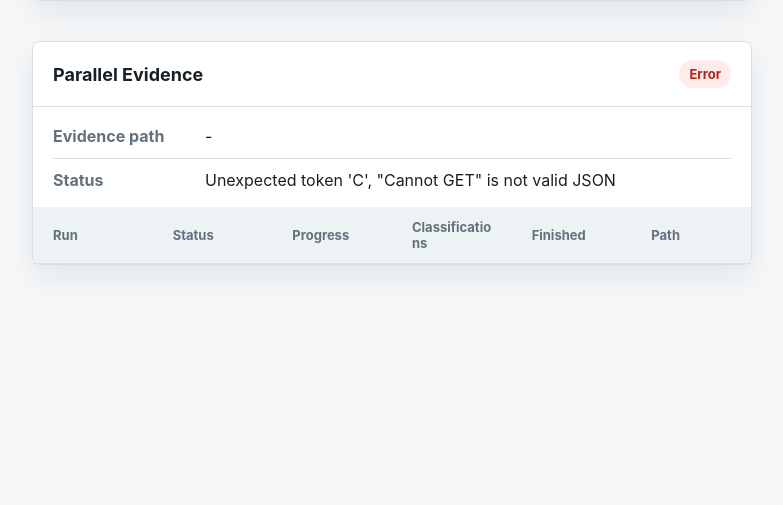
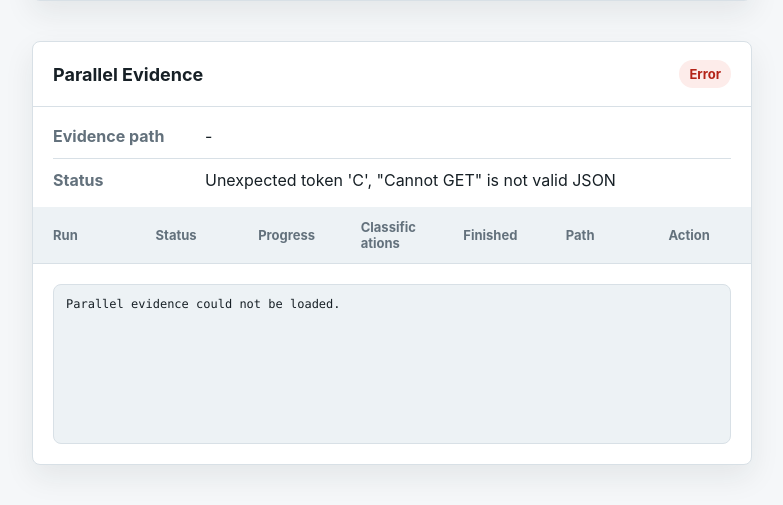
Before and after one commit to canreves/vpos, a Python web app: template src/paynkolay_pos/web/templates/report.html in a window 1280 px wide. Shown: the part 1293-1798 px from the top of the page, without its empty margins (18-801 px from the left). Before the commit the page ends 1562 px from the top, so only its background shows below. Run offline with Jinja, Linux system fonts and the light colour scheme; the template is opened without the code that fills it, so the values that code supplies are empty.

Commit message:
feat: inspect parallel run evidence details

```diff
--- a/src/paynkolay_pos/web/static/css/app.css
+++ b/src/paynkolay_pos/web/static/css/app.css
@@ -433,6 +433,22 @@ select {
   color: var(--text);
 }
 
+.evidence-preview {
+  min-height: 160px;
+  max-height: 420px;
+  margin: 20px;
+  border: 1px solid var(--line);
+  border-radius: 8px;
+  padding: 12px;
+  overflow: auto;
+  white-space: pre-wrap;
+  overflow-wrap: anywhere;
+  background: var(--surface-muted);
+  color: var(--text);
+  font-family: ui-monospace, "SFMono-Regular", Consolas, monospace;
+  font-size: 12px;
+}
+
 .coverage-grid {
   display: grid;
   grid-template-columns: repeat(5, minmax(0, 1fr));
--- a/src/paynkolay_pos/web/static/js/api-client.js
+++ b/src/paynkolay_pos/web/static/js/api-client.js
@@ -48,6 +48,9 @@
     getParallelEvidence() {
       return requestJson("/api/reports/parallel-runs");
     },
+    getParallelEvidenceDetail(runId) {
+      return requestJson(`/api/reports/parallel-runs/${encodeURIComponent(runId)}`);
+    },
     getCredentialReportRun() {
       return requestJson("/api/reports/credential-run");
     },
--- a/src/paynkolay_pos/web/static/js/reports.js
+++ b/src/paynkolay_pos/web/static/js/reports.js
@@ -22,6 +22,7 @@
   const parallelEvidenceRoot = document.getElementById("parallel-evidence-root");
   const parallelEvidenceMessage = document.getElementById("parallel-evidence-message");
   const parallelEvidenceRuns = document.getElementById("parallel-evidence-runs");
+  const parallelEvidenceDetail = document.getElementById("parallel-evidence-detail");
   let credentialRunPoll = null;
 
   function setStatus(text, kind) {
@@ -135,6 +136,7 @@
   function renderParallelEvidence(payload) {
     parallelEvidenceRoot.textContent = payload.evidence_path;
     parallelEvidenceMessage.textContent = payload.message;
+    parallelEvidenceDetail.textContent = "Select a run to inspect its sanitized evidence.";
     parallelEvidenceRuns.replaceChildren();
 
     if (!payload.available || payload.runs.length === 0) {
@@ -158,9 +160,30 @@
           cell.textContent = value;
           row.append(cell);
         }
+        const actionCell = document.createElement("td");
+        const viewButton = document.createElement("button");
+        viewButton.className = "secondary-action";
+        viewButton.type = "button";
+        viewButton.textContent = "View";
+        viewButton.addEventListener("click", () => {
+          renderParallelEvidenceDetail(run.run_id);
+        });
+        actionCell.append(viewButton);
+        row.append(actionCell);
         return row;
       }),
     );
+  }
+
+  function renderParallelEvidenceDetail(runId) {
+    parallelEvidenceDetail.textContent = "Loading evidence";
+    window.PaynkolayApi.getParallelEvidenceDetail(runId)
+      .then((payload) => {
+        parallelEvidenceDetail.textContent = JSON.stringify(payload.evidence, null, 2);
+      })
+      .catch((error) => {
+        parallelEvidenceDetail.textContent = error.message;
+      });
   }
 
   function formatClassifications(classifications) {
@@ -252,6 +275,7 @@
     .catch((error) => {
       parallelEvidenceRoot.textContent = "-";
       parallelEvidenceMessage.textContent = error.message;
+      parallelEvidenceDetail.textContent = "Parallel evidence could not be loaded.";
       parallelEvidenceRuns.replaceChildren();
       setParallelEvidenceStatus("Error", "error");
     });
--- a/src/paynkolay_pos/web/templates/report.html
+++ b/src/paynkolay_pos/web/templates/report.html
@@ -151,11 +151,13 @@
                   <th>Classifications</th>
                   <th>Finished</th>
                   <th>Path</th>
+                  <th>Action</th>
                 </tr>
               </thead>
               <tbody id="parallel-evidence-runs"></tbody>
             </table>
           </div>
+          <pre class="evidence-preview" id="parallel-evidence-detail">Select a run to inspect its sanitized evidence.</pre>
         </section>
       </main>
     </div>
```
Also changed, not shown: src/paynkolay_pos/api/routes/reports.py (+47 -0 lines), src/paynkolay_pos/api/schemas.py (+9 -1 lines), tests/api/test_web_app.py (+51 -0 lines).
